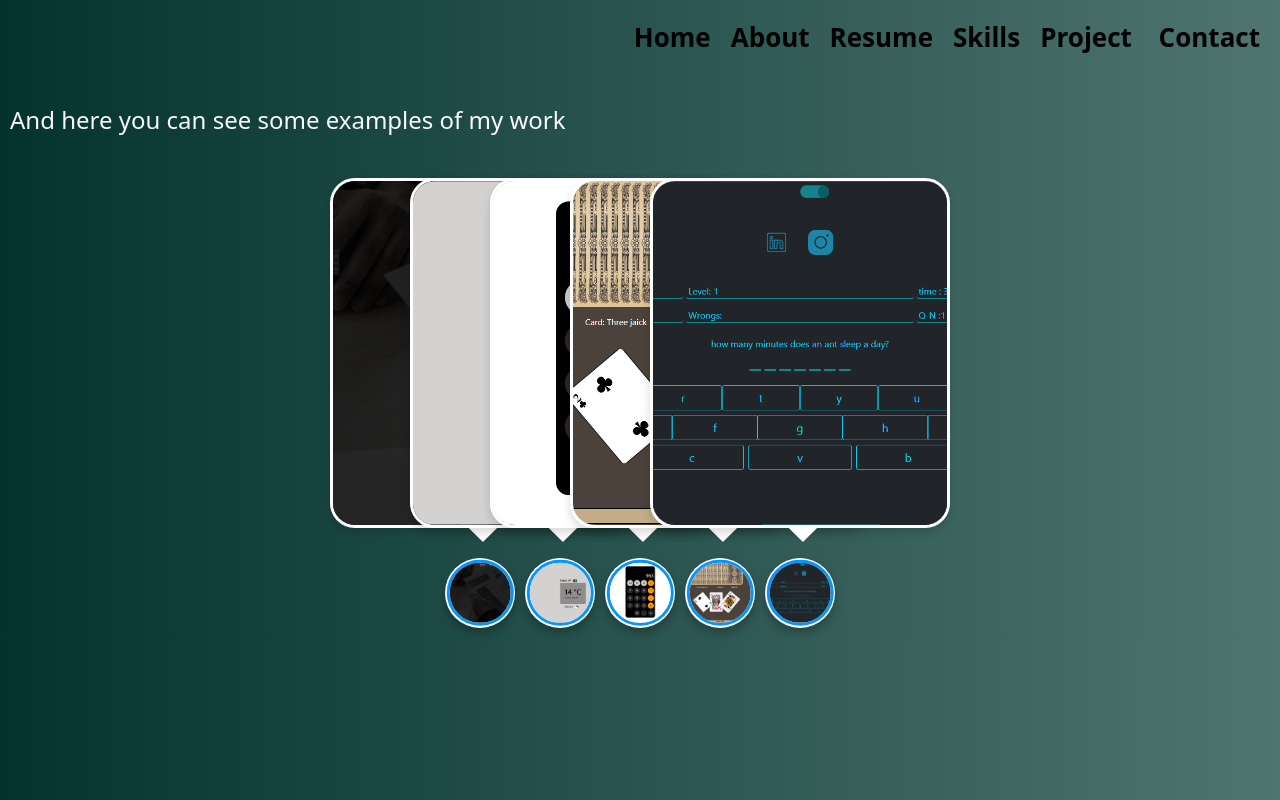
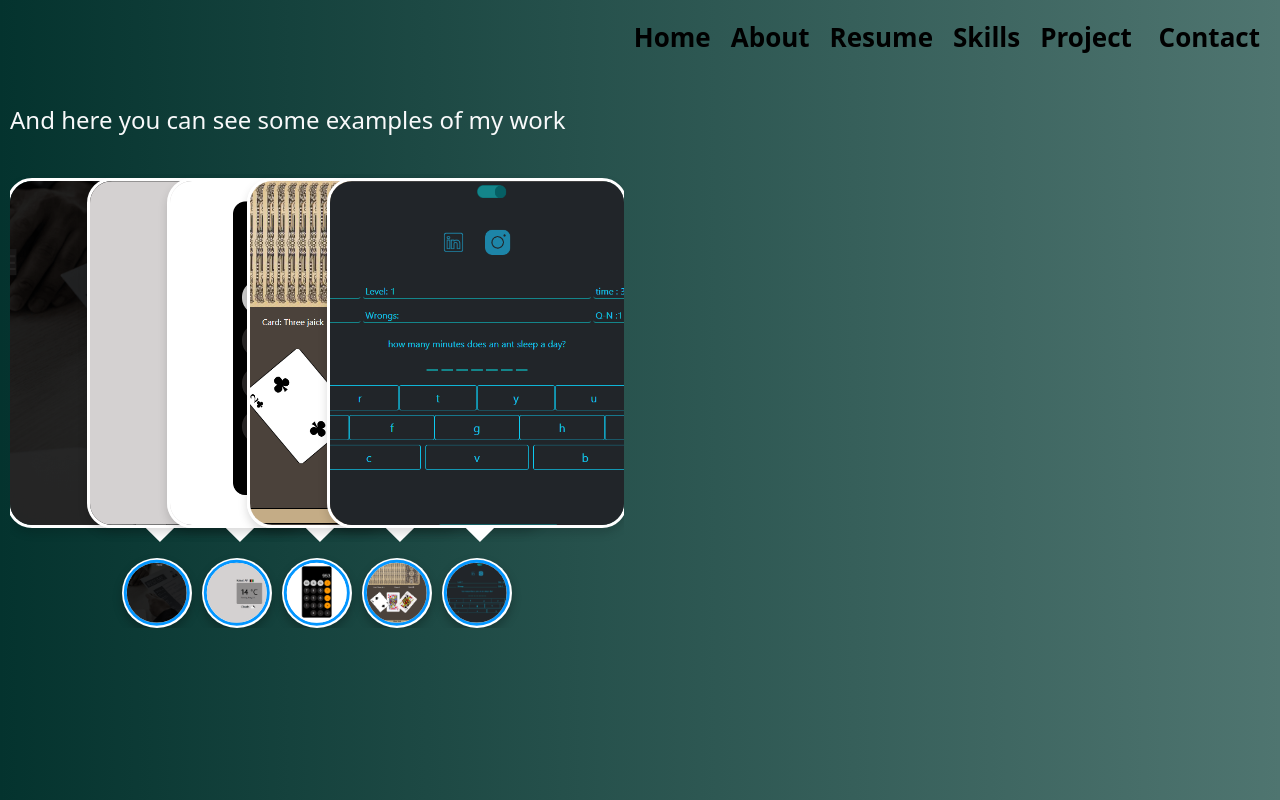
Before and after one commit to MasihMuhammadi/Masihullah, a React (Vite) app: page /Project in a window 1280 px wide. Built offline with nearby package versions, Linux system fonts and the light colour scheme.

Commit message:
fixed bugs

```diff
--- a/src/App.css
+++ b/src/App.css
@@ -87,10 +87,12 @@
   }
 
 
-  #about,#education {
+  #about,#education,#contact {
     width: 100%;
+    /* height:100vh; */
     color: white;
     padding-top: 100px;
+    /* overflow-x: hidden; */
   }
 
   ul {
@@ -181,9 +183,9 @@
   transform:translateX(-680px);
 }
 .burger div{
-
+  margin-right:10px;
   background-color: white;
- margin-top:3px;
+  margin-top:3px;
 
 }
 .burger{
@@ -237,6 +239,9 @@
 li{
   list-style-image: url(../public/tick.png);
 }
+.projects{
+  overflow-x:hidden;
+}
 
 .skill div.progress-bar{
   background-color: rgb(5, 32, 30);
@@ -251,7 +256,7 @@
   transition:transform 0.3s ease
   }
   input{
-    width:400px;
+    width:350px;
     height:40px;
     border-radius:7px;
     outline:none;
@@ -259,7 +264,7 @@
     padding:3px;
   }
   textarea{
-    width:400px;
+    width:350px;
     height:120px;
     border:none;
     outline:none;
--- a/src/Routes/About.jsx
+++ b/src/Routes/About.jsx
@@ -3,7 +3,7 @@
 const About  = () =>{
     return(<>
     <div id="about" className="row ">
-        <h5>Do You wan't to know more about About me..?</h5>
+        <h5>Do You wan't to know more About me..?</h5>
             <div class="col-sm-12 col-md-4 mt-4 mb-4">
             <div className="cards " >
                     <img src='/education.png'  />
--- a/src/Routes/Contact.jsx
+++ b/src/Routes/Contact.jsx
@@ -39,9 +39,9 @@
 
     return(
         <>
-            <div className="row w-100" >
+            <div id="contact" className="row w-100" >
                 <div className="col mt-4">
-                <img src="/talk.png" className="col" width="500" />
+                <img src="/talk.png" className="col" width="380" />
                 </div>
                <div className="col p-4">
                 <form ref={form} onSubmit={handleSubmit} >
--- a/src/Routes/Project.jsx
+++ b/src/Routes/Project.jsx
@@ -2,13 +2,14 @@
 
 const Project  = () =>{
     return(<>
-    <div className="pt-5">
+    <div className="pt-5 projects">
 
         <h4 className="text-light mt-5 mb-5">And here you can see some examples of my work</h4>
 <div className="container">
       <div className="icon-image">
         <div className="icon">
-          <img src="/buildResume.PNG" alt="" />
+        <a target="_blank" href="https://buildResume.vercel.app" > <img src="/buildResume.PNG" alt="" /></a>
+
         </div>
         <div className="hover-image one">
           <div className="img">
@@ -24,7 +25,8 @@
       </div>
       <div className="icon-image">
         <div className="icon">
-          <img src="/weather.PNG" alt="" />
+        <a target="_blank" href="https://weather-masih.vercel.app" > <img src="/weather.PNG" alt="" /></a>
+
         </div>
         <div className="hover-image one">
           <div className="img">
@@ -40,7 +42,8 @@
       </div>
       <div className="icon-image">
         <div className="icon">
-          <img src="/calculator.PNG" alt="" />
+        <a target="_blank" href="https://iphonecalculator.vercel.app" > <img src="/calculator.PNG" alt="" /></a>
+
         </div>
         <div className="hover-image one">
           <div className="img">
@@ -56,7 +59,8 @@
       </div>
       <div className="icon-image">
         <div className="icon">
-          <img src="/betrino.PNG" alt="" />
+        <a target="_blank" href="https://betrino.vercel.app" > <img src="/betrino.PNG" alt="" /></a>
+
         </div>
         <div className="hover-image one">
           <div className="img">
@@ -72,7 +76,7 @@
       </div>
       <div className="icon-image last">
         <div className="icon">
-          <img src="/squadGame.PNG" alt="" />
+        <a target="_blank" href="https://squadGame.vercel.app" > <img src="/squadGame.PNG" alt="" /></a>
         </div>
         <div className="hover-image one">
           <div className="img">
--- a/src/Routes/Skills.jsx
+++ b/src/Routes/Skills.jsx
@@ -102,7 +102,7 @@
   }, [php]);
 
 
-    return (<>
+    return (<div className="overflow-x-sm-hidden">
     <div className="row pt-5 w-100 text-light fw-bold " id='skills '>
         <div className="col ">
             <img src="/read.png" width="400" />
@@ -137,7 +137,7 @@
 
         </div>
     </div>
-      </>
+      </div>
     );
   };
 
```
